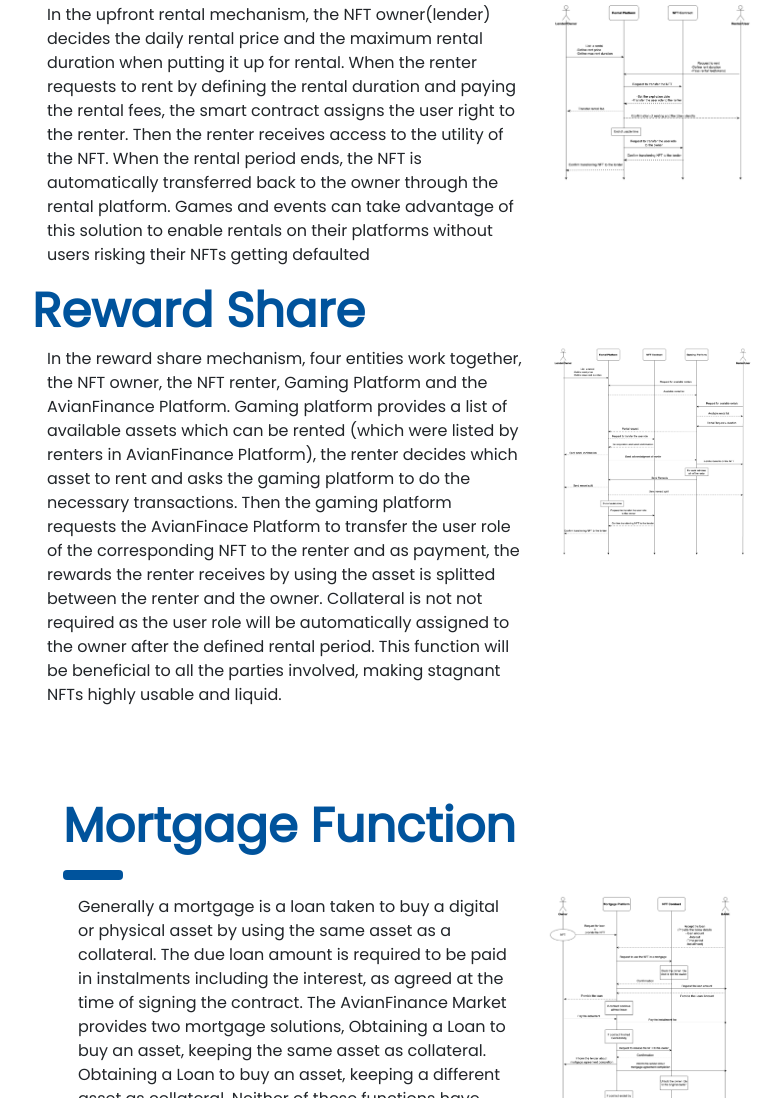
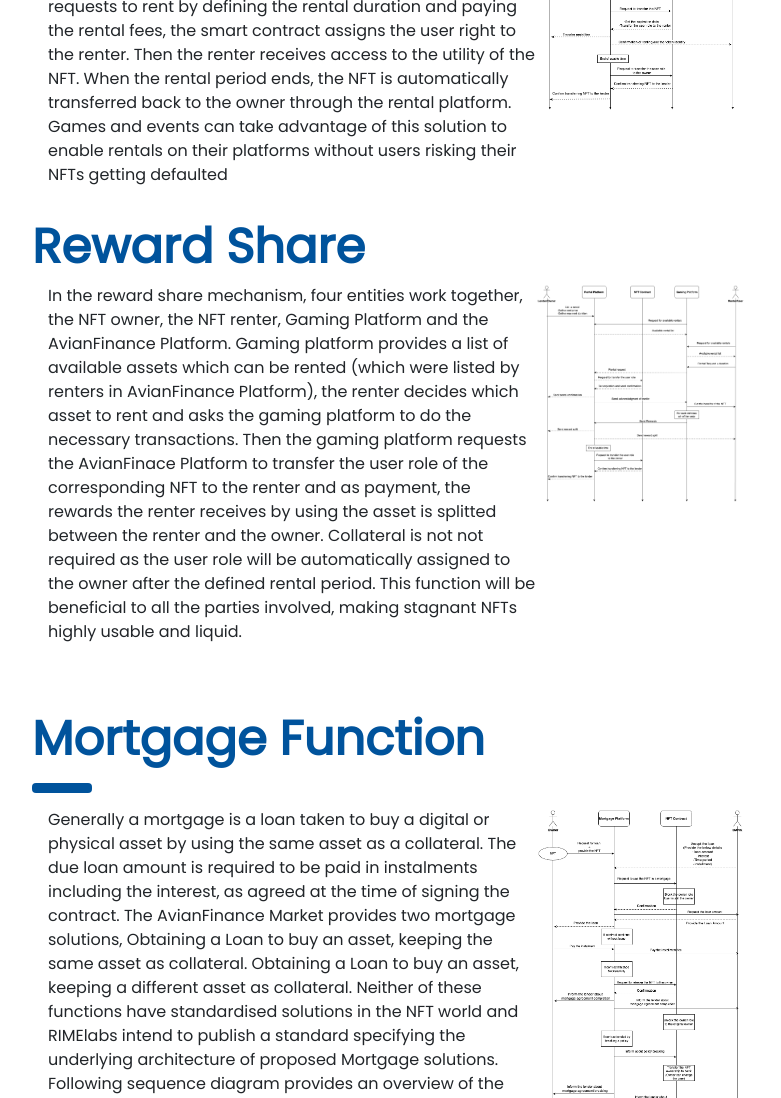
Before and after one commit to AvianFinance/AvianFinance, a plain HTML site: page index.html in a window 1280 px wide. Shown: the part 1702-2800 px from the top of the page, without its empty margins (324-1105 px from the left). Drawn offline with nearby package versions, Linux system fonts and the light colour scheme.

Commit message:
Update template

```diff
--- a/index.html
+++ b/index.html
@@ -79,7 +79,7 @@
   </div>
 
   <!-- Services -->
-  <div class="w3-container" id="bands" style="margin-top:75px">
+  <div class="w3-container" id="bands" style="margin-top:35px">
     <h1 class="w3-xxxlarge" style="color:#00539CFF;"><b>Buying and Selling</b></h1>
     <hr style="width:50px;border:5px solid #00539CFF" class="w3-round">
     <p>Buying and selling of NFTs is a primary requirement in the market and the AvianFinance Platform supports three unique buying and selling mechanisms. </p>
@@ -92,7 +92,7 @@
   </div>
 
   <!-- Designers -->
-  <div class="w3-container" id="rental" style="margin-top:75px">
+  <div class="w3-container" id="rental" style="margin-top:35px">
     <h1 class="w3-xxxlarge" style="color:#00539CFF;"><b>Rental Function</b></h1>
     <hr style="width:50px;border:5px solid #00539CFF" class="w3-round">
     <p>Besides buying and selling NFTs open up several options to generate a passive income through NFT renting. Renting provides the benefits of having an NFT without the financial commitment of investing in it. It has potential benefits for both NFT lenders and borrowers. For the borrower, it opens up the opportunity to join the NFT community and take advantage of a digital asset that they wouldn’t be able to afford. For the lender, it creates a financial incentive by allowing them to earn money on NFTs that might not be utilized for a certain period of time. There are several rental use cases that are possible in the current digital market.
@@ -106,50 +106,44 @@
     </ul>
     <p>Through this project, we propose a novel architecture for the NFT rental protocol. There are two broad ways where NFTs can be rented out which are collateral-free solutions - Upfront rental and Reward share.</p>
     <h1 class="w3-xxxlarge" style="color:#00539CFF;"><b>Upfront Rentals</b></h1>
-    <div class="container">
-        <div class="row">
-            <div class="col-7">
+    <div class="w3-container">
+        <div class="w3-col m7 w3-margin-bottom">
             <p>In the upfront rental mechanism, the NFT owner(lender) decides the daily rental price and the maximum rental duration when putting it up for rental. When the renter requests to rent by defining the rental duration and paying the rental fees,  the smart contract assigns the user right to the renter. Then the renter receives access to the utility of the NFT.  When the rental period ends, the NFT is automatically transferred back to the owner through the rental platform. Games and events can take advantage of this solution to enable rentals on their platforms without users risking their NFTs getting defaulted</p>
         </div>
-            <div class="col-5">
+        <div class="w3-col m5 w3-margin-bottom">
             <img src="imges/Rental architecture-Upfront Rental.drawio.png" style="width:60%; height: auto; justify-content: center; align-items:center" onclick="onClick(this)" alt="mortgage">
         </div>
-        <div>
     </div>
     <h1 class="w3-xxxlarge" style="color:#00539CFF;"><b>Reward Share</b></h1>
-    <div class="container">
-        <div class="row">
-            <div class="col-7">
+    <div class="w3-container">
+        <div class="w3-col m7 w3-margin-bottom">
             <p>In the reward share mechanism, four entities work together, the NFT owner, the NFT renter, Gaming Platform and the AvianFinance Platform. Gaming platform provides a list of available assets which can be rented (which were listed by renters in AvianFinance Platform), the renter decides which asset to rent and asks the gaming platform to do the necessary transactions. Then the gaming platform requests the AvianFinace Platform to transfer the user role of the corresponding NFT to the renter and as payment, the rewards the renter receives by using the asset is splitted between the renter and the owner. Collateral is not not required as the user role will be automatically assigned to the owner after the defined rental period. This function will be beneficial to all the parties involved, making stagnant NFTs highly usable and liquid.</p>
         </div>
-            <div class="col-5">
+        <div class="w3-col m5 w3-margin-bottom">
             <img src="imges/Rental architecture-Reward Share.drawio.png" style="width:60%; height: auto; justify-content: center; align-items:center" onclick="onClick(this)" alt="mortgage">
         </div>
-        <div>
     </div>
   </div>
 
   <!-- Packages / Pricing Tables -->
-  <div class="w3-container" id="mortgage" style="margin-top:75px">
+  <div class="w3-container" id="mortgage" style="margin-top:35px">
     <h1 class="w3-xxxlarge" style="color:#00539CFF;"><b>Mortgage Function</b></h1>
     <hr style="width:50px;border:5px solid #00539CFF" class="w3-round">
-    <div class="container">
-        <div class="row">
-            <div class="col-7">
+    <div class="w3-container">
+            <div class="w3-col m7 w3-margin-bottom">
                 <p>Generally a mortgage is a loan taken to buy a digital or physical asset by using the same asset as a collateral. The due loan amount is required to be paid in instalments including the interest, as agreed at the time of signing the contract. The AvianFinance Market provides two mortgage solutions,
                     Obtaining a Loan to buy an asset, keeping the same asset as collateral.
                     Obtaining a Loan to buy an asset, keeping a different asset as collateral.
                     Neither of these functions have standardised solutions in the NFT world and RIMElabs intend to publish a standard specifying the underlying architecture of proposed Mortgage solutions. Following sequence diagram provides an overview of the proposed architecture.
                     </p>
             </div>
-            <div class="col-5">
+            <div class="w3-col m5 w3-margin-bottom">
                 <img src="imges/Rental architecture-Mortgage.drawio.png" style="width:60%; height: auto; justify-content: center; align-items:center" onclick="onClick(this)" alt="mortgage">
             </div>
-        <div>
     </div>
   </div>
 
-  <div class="w3-container" id="theteam" style="margin-top:75px">
+  <div class="w3-container" id="theteam" style="margin-top:35px">
     <h1 class="w3-xxxlarge" style="color:#00539CFF;"><b>The Team</b></h1>
     <hr style="width:50px;border:5px solid #00539CFF" class="w3-round">
     <div class="w3-col m4 w3-margin-bottom">
@@ -186,7 +180,7 @@
 
 
   <!-- Contact -->
-  <div class="w3-container" id="contact" style="margin-top:75px">
+  <div class="w3-container" id="contact" style="margin-top:35px">
     <h1 class="w3-xxxlarge" style="color:#00539CFF;"><b>Contact</b></h1>
     <hr style="width:50px;border:5px solid #00539CFF" class="w3-round">
     <p>Do you want us to style your home? Fill out the form and fill me in with the details :) We love meeting new people!</p>
```
Lines whose indentation alone changed are shown as unchanged.
